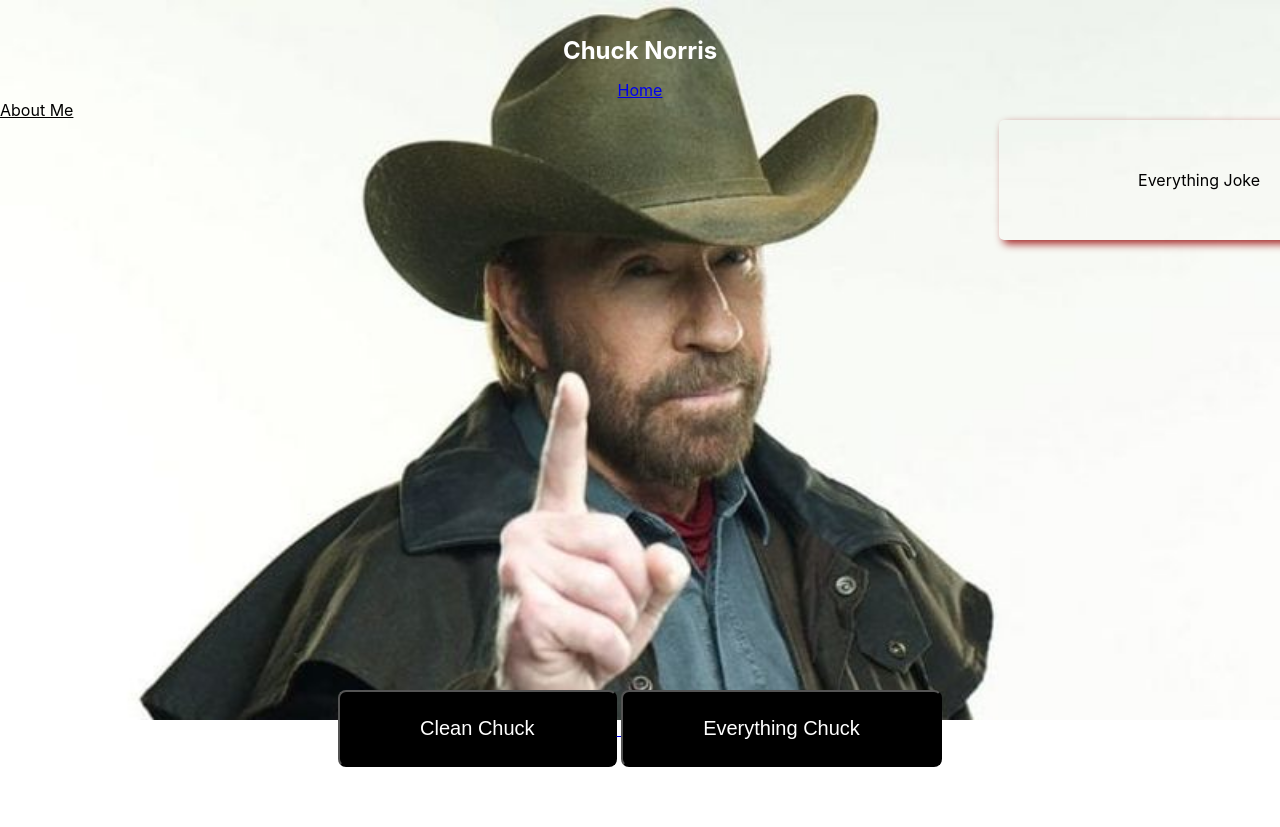
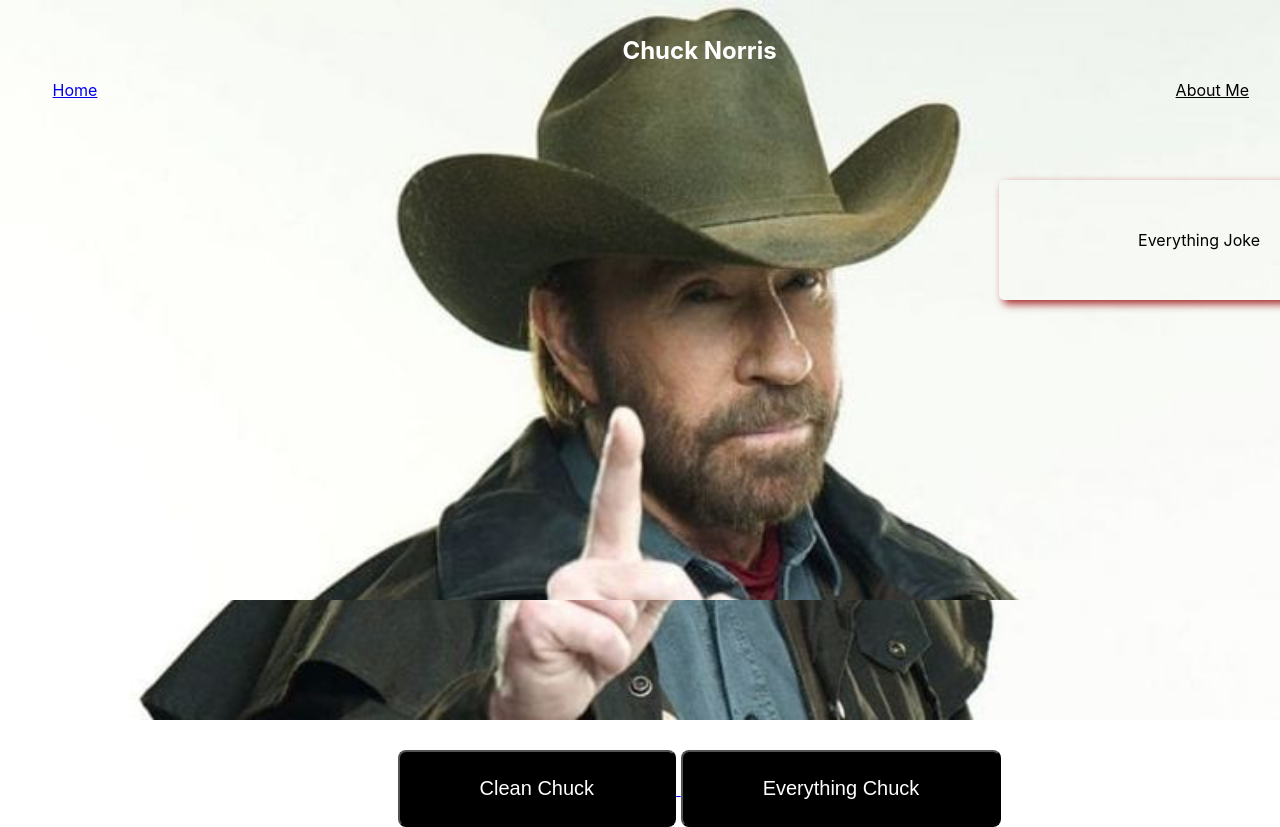
Before and after one commit to jhelming73/Project-2, a React (Create React App) app: page /Joke in a window 1280 px wide. Shown: the top 827 px of the page. Before the commit the page ends 800 px from the top, so only its background shows below. Built offline with nearby package versions, Linux system fonts and the light colour scheme; no server answers.

Commit message:
Before changing CSS and Routes

```diff
--- a/src/AboutMe.js
+++ b/src/AboutMe.js
@@ -10,8 +10,8 @@ export class AboutMe extends Component {
 
   render(){
     return (
-    <div className="About_Me">
-        <a className="AboutMeButton" href="https://www.linkedin.com/in/jared-helming-pmp-b371617/">ABOUT ME</a>
+    <div className="About_Me_Picture">
+        <a className="AboutMeButton" href="https://www.linkedin.com/in/jared-helming-pmp-b371617/">LinkedIn</a>
     </div>
     )
 }
--- a/src/App.css
+++ b/src/App.css
@@ -15,19 +15,35 @@
 .JokeButtons{
   /* display: grid; */
   /* display: inline-flex; */
-  position: bottom;
-  position: relative;
+  /* position: bottom; */
+  /* position: relative; */
   padding-top: 450px;
-  grid-row: 3 / span 3;
-  grid-column: 2 / span 2;
+  /* grid-row: 3 / span 3;
+  grid-column: 2 / span 2; */
+  /* grid-template-rows: 10px 20px 1fr 1fr;
+  grid-template-columns: 10px 1fr 10px; */
 }
 
-.family {
-  grid-row: 3 / span 3;
-    grid-column: 2 / span 2;
-  /* background-color: whitesmoke; */
+.Joke-area {
+  width: 50vw;
+  margin-left: 999px;
+  border-radius: 5px;
+  color: black;
+  padding: 50px;
+  width: 300px;
+  box-shadow: 4px 4px 9px brown;
 }
 
+.CleanJoke {
+  width: 50vw;
+  /* margin: 100px auto; */
+  /* background: whitesmoke; */
+  border-radius: 5px;
+  color: black;
+  padding: 50px;
+  width: 300px;
+  box-shadow: 4px 4px 9px green;
+}
 
 .App {
   /* display: grid; */
@@ -41,16 +57,45 @@
 }
 
 body {
+  display: grid;
   text-align: center;
   background-image: url("./Chuck6.jpg");
   background-repeat: no-repeat;
   /* background-image: url("https://media.giphy.com/media/BIuuwHRNKs15C/source.gif"); */
   background-size: cover;
   /* background-position: center;  */
+  /* width: 700px;
+  margin: 50px auto;
+  height: 650px;
+  grid-template-rows: 100px 200px 1fr 1fr;
+  grid-template-columns: 150px 1fr 150px;
+  border: 25px black; */
 }
 
-.Home {
+.Nav{
+  display: grid;
+  grid-template-rows: 10px 90px 1fr 1fr;
+  grid-template-columns: 150px 1fr 150px;
+  text-justify: auto;
+}
+
+.AboutMeButton {
+  grid-row: 1;
+  grid-column: 2;
+  left: 0;
+  bottom: 0;
+  width: 100%;
+  color: black;
+  text-align: right;
+}
+
+.Home2 {
+  /* display: grid;
+  grid-row: 4;
+  grid-column: 3;
   text-align: center;
+  grid-template-rows: 100px 10px 1fr 1fr;
+  grid-template-columns: 100px 1fr 100px; */
   /* background-image: url(Chuck3.jpg); */
   /* background-image: url("https://media.giphy.com/media/BIuuwHRNKs15C/source.gif"); */
   background-repeat: no-repeat;
@@ -59,13 +104,14 @@ body {
   /* background-position: center;  */
 }
 
-.About_Me {
+.About_Me_Picture {
   text-align: center;
   background-image: url("https://media.giphy.com/media/7qZ3ZX1Gu3TZm/source.gif");
   background-repeat: no-repeat;
-  height: 600px;
+  height: 480px;
   /* background-size: cover;  */
   background-position: center;
+
 }
 
 
@@ -81,34 +127,7 @@ body {
   font-size: 1.5em;
 }
 
-.Joke-area {
-  display: grid;
-  width: 50vw;
-  margin-left: 999px;
-  border-radius: 5px;
-  color: black;
-  padding: 50px;
-  width: 300px;
-  box-shadow: 4px 4px 9px brown;
-}
-
-
-.CleanJoke {
-
-  width: 50vw;
-  /* margin: 100px auto; */
-  /* background: whitesmoke; */
-  border-radius: 5px;
-  color: black;
-  padding: 50px;
-  width: 300px;
-    box-shadow: 4px 4px 9px green;
-}
-
-
 button {
-  display: inline-flex;
-
   /* grid-row: 3;
   grid-column: 4; */
   background-color: black;
@@ -129,15 +148,3 @@ button {
   text-align: center;
   text-decoration: none;
 }
-
-.AboutMeButton {
-  display: grid;
-  /* display: inline-flex; */
-  grid-row: 1;
-  grid-column: 1;
-  left: 0;
-  bottom: 0;
-  width: 100%;
-  color: black;
-  text-align: left;
-}
--- a/src/App.js
+++ b/src/App.js
@@ -105,10 +105,9 @@ class App extends Component {
           {/* <button onClick={this.handleCleanClick}>Clean Chuck </button> */}
           {/* <CleanJoke /> */}
 
-        <nav>
-          <Link to='/'className="Home"> Home </Link>
+        <nav className="Nav">
+          <Link to='/'> Home </Link>
           <Link to='/About_Me'className="AboutMeButton"> About Me </Link>
-          {/* <Link to='/park/:id'> Park Detail </Link> */}
         </nav>
 
         <main>
```
Also changed, not shown: src/Home.js (line endings or trailing spaces).
